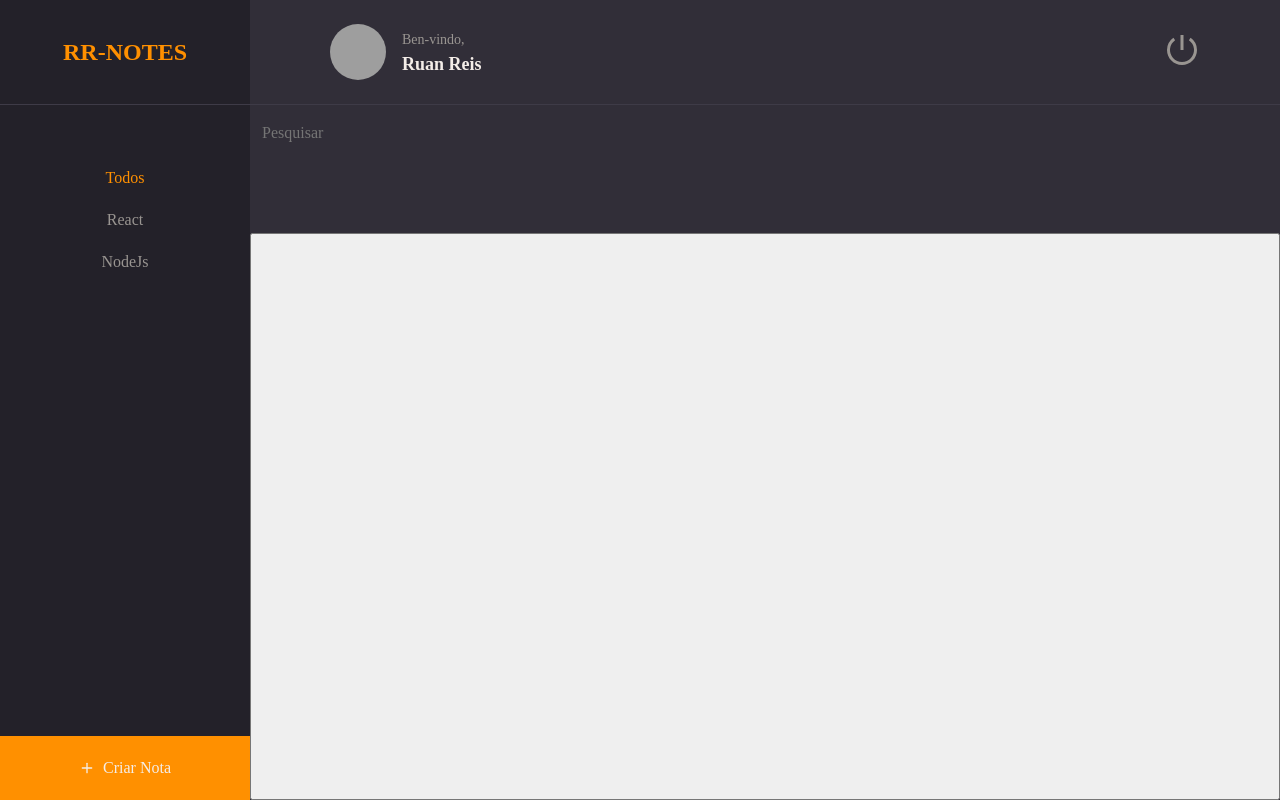
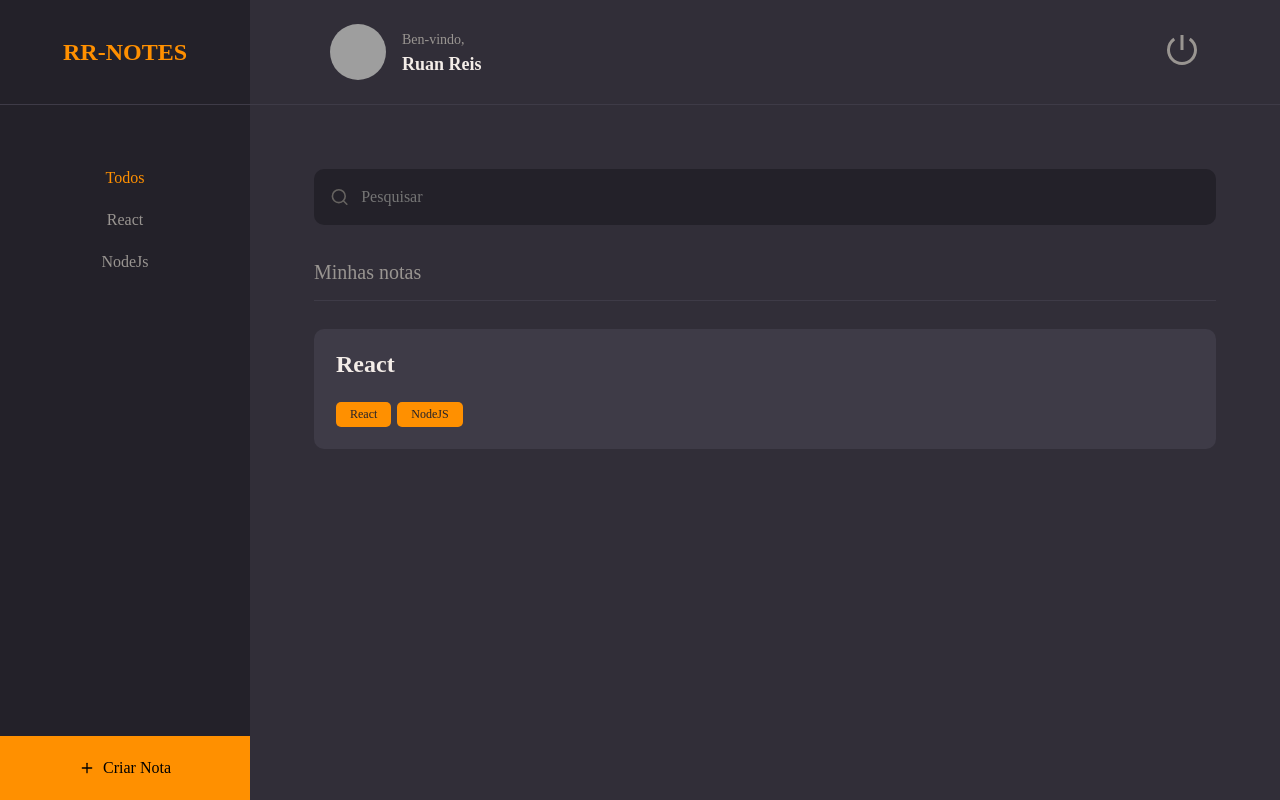
Before and after one commit to Limb00z/rr-notes, a React (Vite) app: page / in a window 1280 px wide. Built offline with nearby package versions, Linux system fonts and the light colour scheme; grey boxes are pictures that could not be loaded.

Commit message:
Comp. Notas, melhorias e correção

```diff
--- a/src/components/Input/styles.js
+++ b/src/components/Input/styles.js
@@ -5,7 +5,7 @@
     display:Flex;
     align-items: center;
 
-    background-color: ${({theme}) => theme.COLORS.BRACKGROUND_900} ;
+    background-color: ${({theme}) => theme.COLORS.BACKGROUND_900} ;
     color: ${({theme}) => theme.COLORS.GRAY_300};
 
     margin-bottom: 8px;
@@ -25,9 +25,10 @@
             ${({theme}) => theme.COLORS.GRAY_300}
         }
 
-        >svg{
+
+    }
+
+    >svg{
             margin-left: 16px;
         }
-    }
-
 `;
--- /dev/null
+++ b/src/components/Note/index.jsx
@@ -0,0 +1,20 @@
+/* eslint-disable react/prop-types */
+import { Container } from "./styles";
+import {Tag} from "../Tag"
+
+export function Note({data, ...rest}) {
+    return (
+        <Container {...rest}>
+            <h1>{data.title}</h1>
+
+            {
+                data.tags &&
+                <footer>
+                        {
+                            data.tags.map( tag => <Tag title={tag.name} key={tag.id} /> )
+                        }
+                </footer>
+            }
+        </Container>
+    );
+}
--- /dev/null
+++ b/src/components/Note/styles.js
@@ -0,0 +1,27 @@
+import styled from "styled-components";
+
+export const Container = styled.button`
+    width: 100%;
+    background-color: ${({theme}) => theme.COLORS.BACKGROUND_700};
+
+    border-radius: 10px;
+    border: none;
+
+    padding: 22px;
+    margin-bottom: 16px;
+
+    >h1{
+        flex: 1;
+        text-align: left;
+        font-weight: 700;
+        font-size: 24px;
+        color: ${({theme}) => theme.COLORS.WHITE};
+    }
+
+    >footer{
+        width: 100%;
+        display: flex;
+        margin-top: 24px;
+    }
+
+`;
--- a/src/components/Section/styles.js
+++ b/src/components/Section/styles.js
@@ -14,5 +14,6 @@
         color: ${({ theme }) => theme.COLORS.GRAY_100};
         font-size: 20px;
         font-weight: 400;
+        text-align: left;
     }
 `;
--- a/src/components/Tag/index.jsx
+++ b/src/components/Tag/index.jsx
@@ -1,6 +1,6 @@
 import { Container } from "./styles";
 
 // eslint-disable-next-line react/prop-types
-export function Tag({ title }) {
-  return <Container>{title}</Container>;
+export function Tag({ title, ...rest }) {
+  return <Container {...rest}>{title}</Container>;
 }
--- a/src/pages/Home/index.jsx
+++ b/src/pages/Home/index.jsx
@@ -1,10 +1,12 @@
-import {FiPlus} from 'react-icons/fi'
+import {FiPlus, FiSearch} from 'react-icons/fi'
 
 import { Container, Brand, Menu, Search, Content, NewNote } from './styles';
 
 import {Header} from '../../components/Header'
 import {Input} from '../../components/Input'
+import {Section} from '../../components/Section'
 import {ButtonText} from '../../components/ButtonText'
+import { Note } from '../../components/Note';
 
 export function Home() {
     return (
@@ -22,11 +24,18 @@
             </Menu>
 
             <Search>
-                <Input placeholder="Pesquisar"/>
+                <Input placeholder="Pesquisar" icon={FiSearch}/>
             </Search>
 
             <Content>
-
+                <Section title="Minhas notas">
+                    <Note data={{
+                        title: 'React', tags: [
+                            { id: '1', name: 'React' },
+                            { id: '2', name: 'NodeJS' }
+                        ]
+                    }} />
+                </Section>
             </Content>
 
             <NewNote>
--- a/src/pages/Home/styles.js
+++ b/src/pages/Home/styles.js
@@ -53,15 +53,21 @@
 
 export const Search = styled.div`
 grid-area: search;
+padding: 64px 64px 0;
+
 
 `;
 
-export const Content = styled.button`
+export const Content = styled.div`
     grid-area: content;
+    padding:  0 64px;
+    border : none ;
+    overflow-y: auto;
+    background-color: ${({ theme }) => theme.COLORS.BACKGROUND_800}
 
 `;
 
-export const NewNote = styled.div`
+export const NewNote = styled.button`
 grid-area: newnote;
 
 
```
